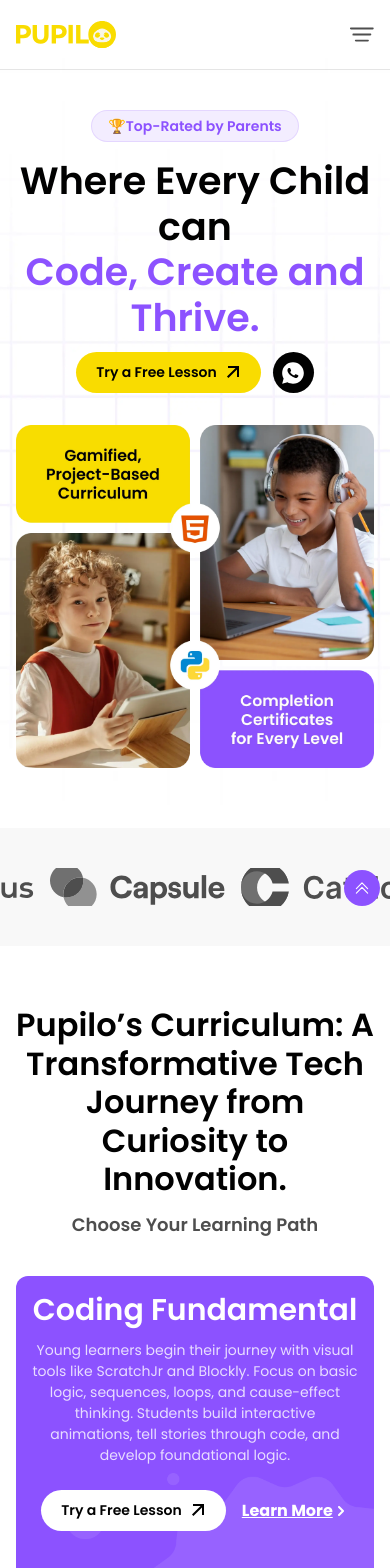
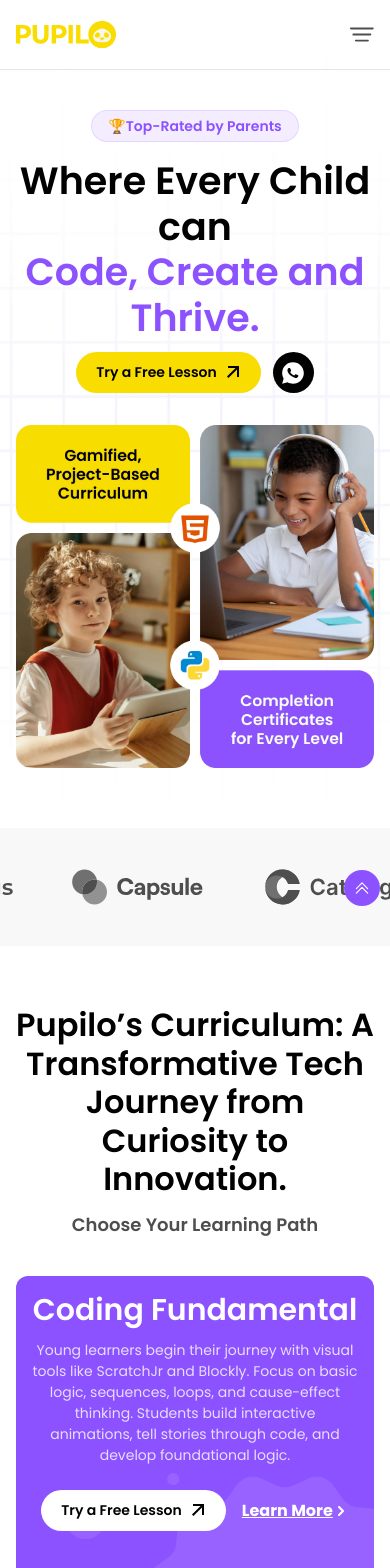
Before and after one commit to Pupiloinc/Pupilo, a Next.js app: page / in a window 390 px wide. Shown: the top 1568 px of the page. Built offline with nearby package versions, Linux system fonts and the light colour scheme.

Commit message:
update done

```diff
--- a/src/components/home/BrandMarquee.jsx
+++ b/src/components/home/BrandMarquee.jsx
@@ -8,7 +8,7 @@ const BrandMarquee = () => {
         <div className='bg-white-100 py-10 md:py-14 lg:py-20'>
             <Marquee>
                 {BRAND_LOGO_DATA_LIST.map((obj, i) => (
-                    <Image key={i} width={175} height={48} src={obj} alt='brand-logo' className='mx-2 lg:mx-[70px] max-h-[38px] lg:max-h-[48px] object-cover' />
+                    <Image key={i} width={175} height={48} src={obj} alt='brand-logo' className='mx-2 lg:mx-[70px] max-h-[38px] lg:max-h-[48px] xl:object-cover' />
                 ))}
             </Marquee>
         </div>
```
